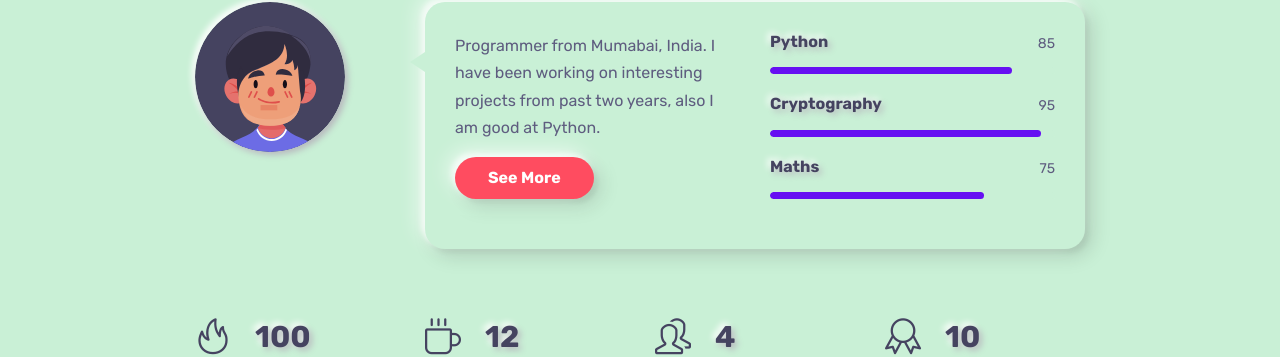
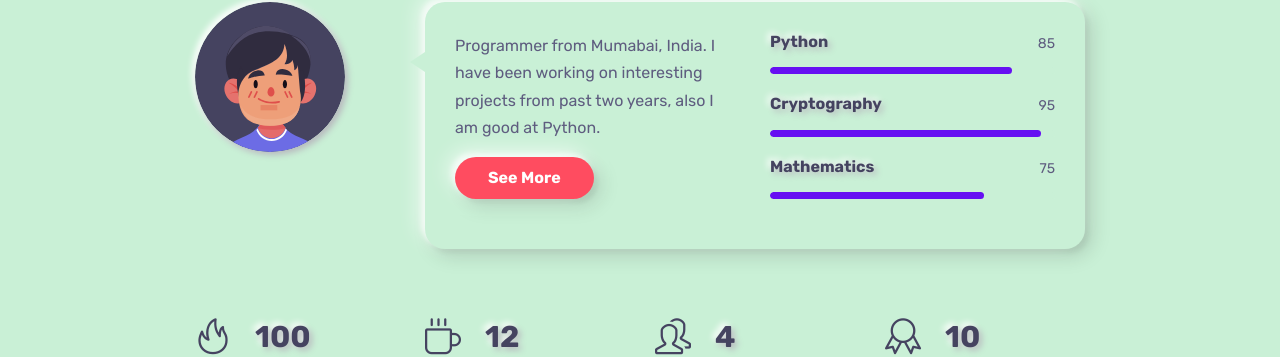
Before and after one commit to primepatel/primepatel.github.io, a Jekyll site: the page built from index.markdown, in a window 1280 px wide and 900 px high, scrolled down 1008 px. Shown: the part 103-460 px from the top of the window. Built offline with Jekyll 4.4.1, drawn with Linux system fonts in a browser that asks for light colours.

Commit message:
mathemarics

```diff
--- a/_data/section1.yml
+++ b/_data/section1.yml
@@ -14,7 +14,7 @@ skills:
   - skill: Cryptography
     percentage: 95
     color: "6610f2"
-  - skill: Maths
+  - skill: Mathematics
     percentage: 75
     color: "6610f2"
 
```
